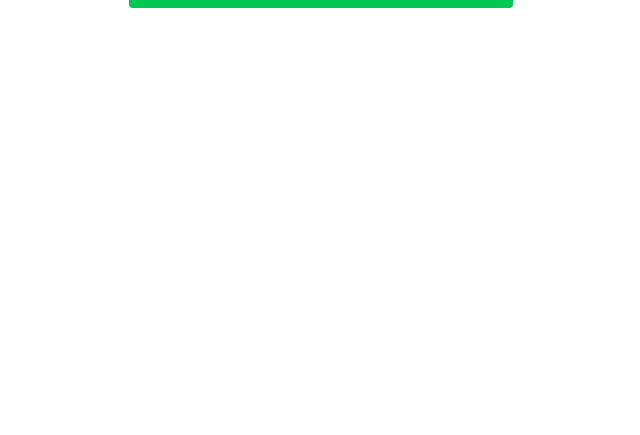
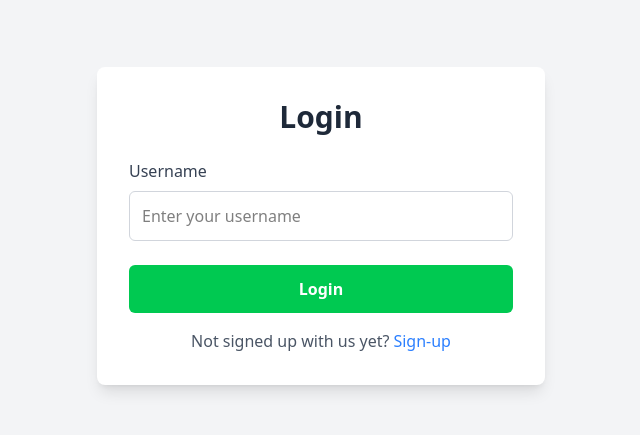
Before and after one commit to MinuraWije/flavor-exchange, a React (Vite) app: page /login in a window 1280 px wide. Shown: the part 190-625 px from the top of the page, without its empty margins (319-959 px from the left). Built offline with nearby package versions, Linux system fonts and the light colour scheme.

Commit message:
completed login page

```diff
--- a/src/pages/Login.tsx
+++ b/src/pages/Login.tsx
@@ -1,3 +1,4 @@
+/*
 import {useState} from "react";
 import {useDispatch} from "react-redux";
 import { useNavigate } from "react-router-dom";
@@ -33,6 +34,70 @@ export const Login = () => {
             <button onClick={handleLogin} className="bg-green-500 text-white px-4 py-2 rounded">
                 Login
             </button>
+            <span>Not signed up with us yet?</span>
+            <a href="/signup" className="text-blue-500 underline">Sign-up</a>
+        </div>
+    )
+}
+
+export default Login;*/
+
+import {useEffect, useState } from "react";
+import {useDispatch, useSelector} from "react-redux";
+import { useNavigate } from "react-router-dom";
+import { login } from "../redux/authSlice";
+import {RootState} from "../redux/store.ts";
+import { setCurrentUser } from '../redux/favoritesSlice.ts';
+
+export const Login = () => {
+    const [username, setUsername] = useState('');
+    const dispatch = useDispatch();
+    const navigate = useNavigate();
+
+    const user = useSelector((state: RootState) => state.auth.user);
+
+    const handleLogin = () => {
+        if (!username) return alert("Username is required");
+
+        const users = JSON.parse(localStorage.getItem("users") || '[]');
+        const userExists = users.find((u: string) => u === username);
+
+        if (!userExists) return alert("User not found! Please Sign up");
+        console.log(username);
+        dispatch(login(username));
+        dispatch(setCurrentUser(username));
+        navigate("/home");
+    }
+
+    return (
+        <div className="min-h-screen bg-gray-100 flex items-center justify-center">
+            <div className="w-full max-w-md p-8 bg-white shadow-lg rounded-lg">
+                <h2 className="text-3xl font-semibold text-center text-gray-800 mb-6">Login</h2>
+
+                <div className="mb-6">
+                    <label htmlFor="username" className="block text-gray-700">Username</label>
+                    <input
+                        id="username"
+                        type="text"
+                        placeholder="Enter your username"
+                        value={username}
+                        onChange={(e) => setUsername(e.target.value)}
+                        className="w-full p-3 mt-2 border border-gray-300 rounded-md focus:outline-none focus:ring-2 focus:ring-blue-500"
+                    />
+                </div>
+
+                <button
+                    onClick={handleLogin}
+                    className="w-full p-3 bg-green-500 text-white font-semibold rounded-md hover:bg-green-600 focus:outline-none focus:ring-2 focus:ring-green-500"
+                >
+                    Login
+                </button>
+
+                <div className="mt-4 text-center text-gray-600">
+                    <span>Not signed up with us yet?</span>
+                    <a href="/signup" className="text-blue-500 hover:underline ml-1">Sign-up</a>
+                </div>
+            </div>
         </div>
     )
 }
```
